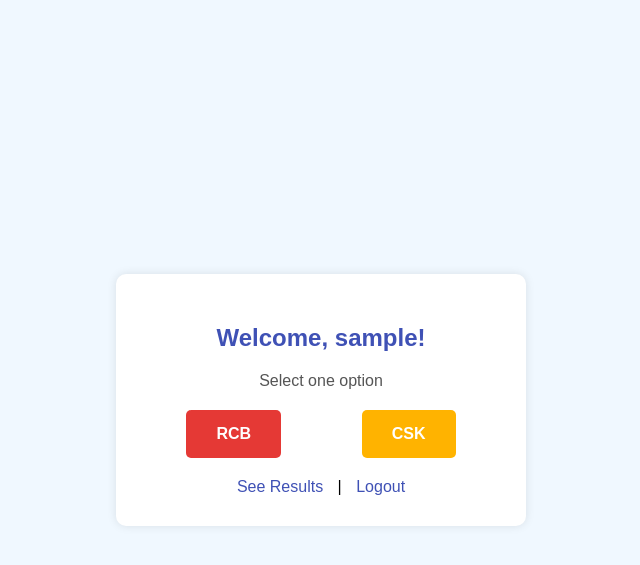
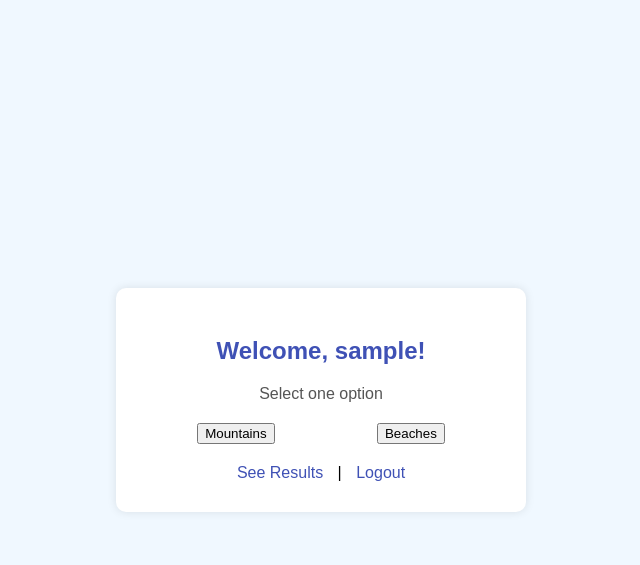
Before and after one commit to Ritesh-0001/voting-app, a Flask app: page /vote in a window 1280 px wide. Shown: the top 565 px of the page, without its empty margins (319-959 px from the left). Run offline with Flask 3, Linux system fonts and the light colour scheme; the visitor is signed in with stand-in values (Sample User, id 1).

Commit message:
Update vote.html

```diff
--- a/Flaskk/templates/vote.html
+++ b/Flaskk/templates/vote.html
@@ -98,8 +98,8 @@
         <form method="POST">
             <p>Select one option</p>
             <div class="team-buttons">
-                <button type="submit" name="team" value="MI" class="rcb-button">RCB</button>
-                <button type="submit" name="team" value="SRH" class="csk-button">CSK</button>
+                <button type="submit" name="team" value="Mountains" class="mountains-button">Mountains</button>
+                <button type="submit" name="team" value="Beaches" class="beaches-button">Beaches</button>
             </div>
         </form>
 
```
